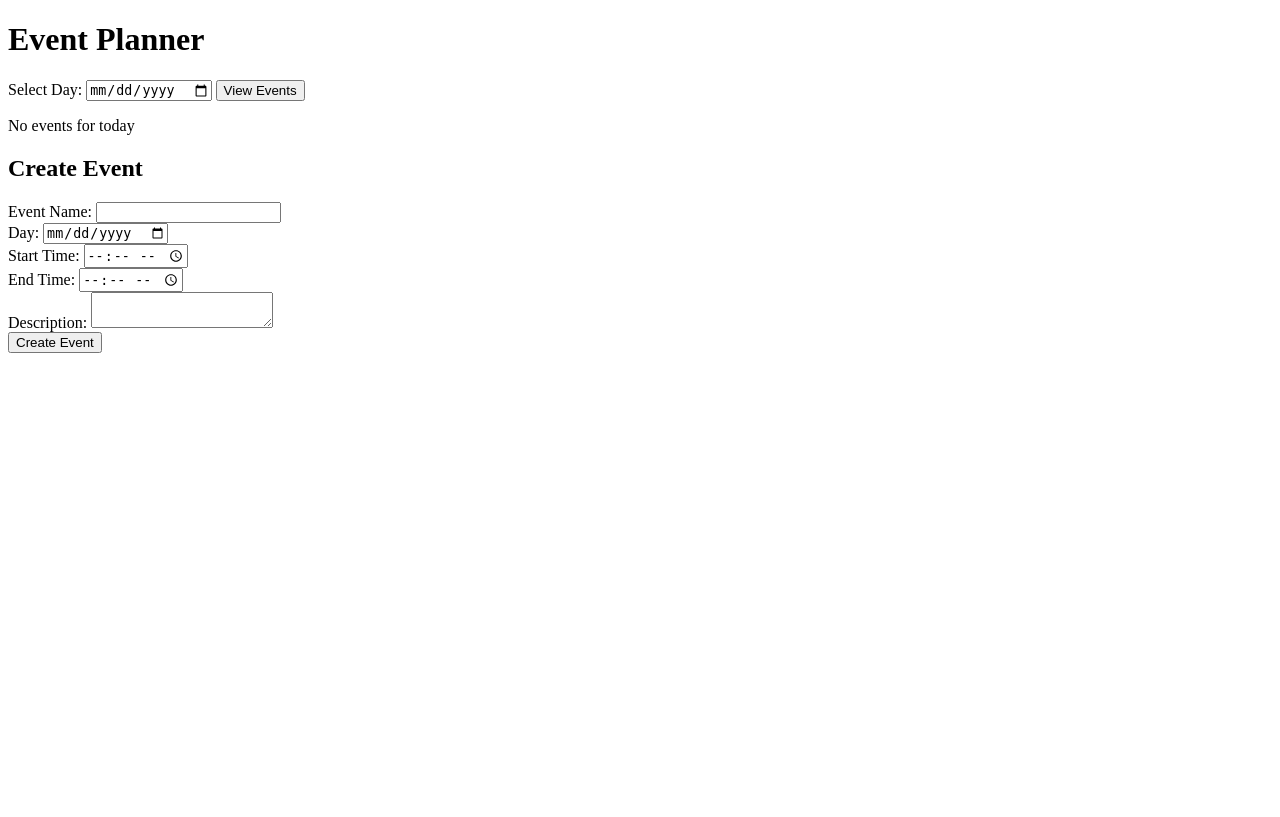
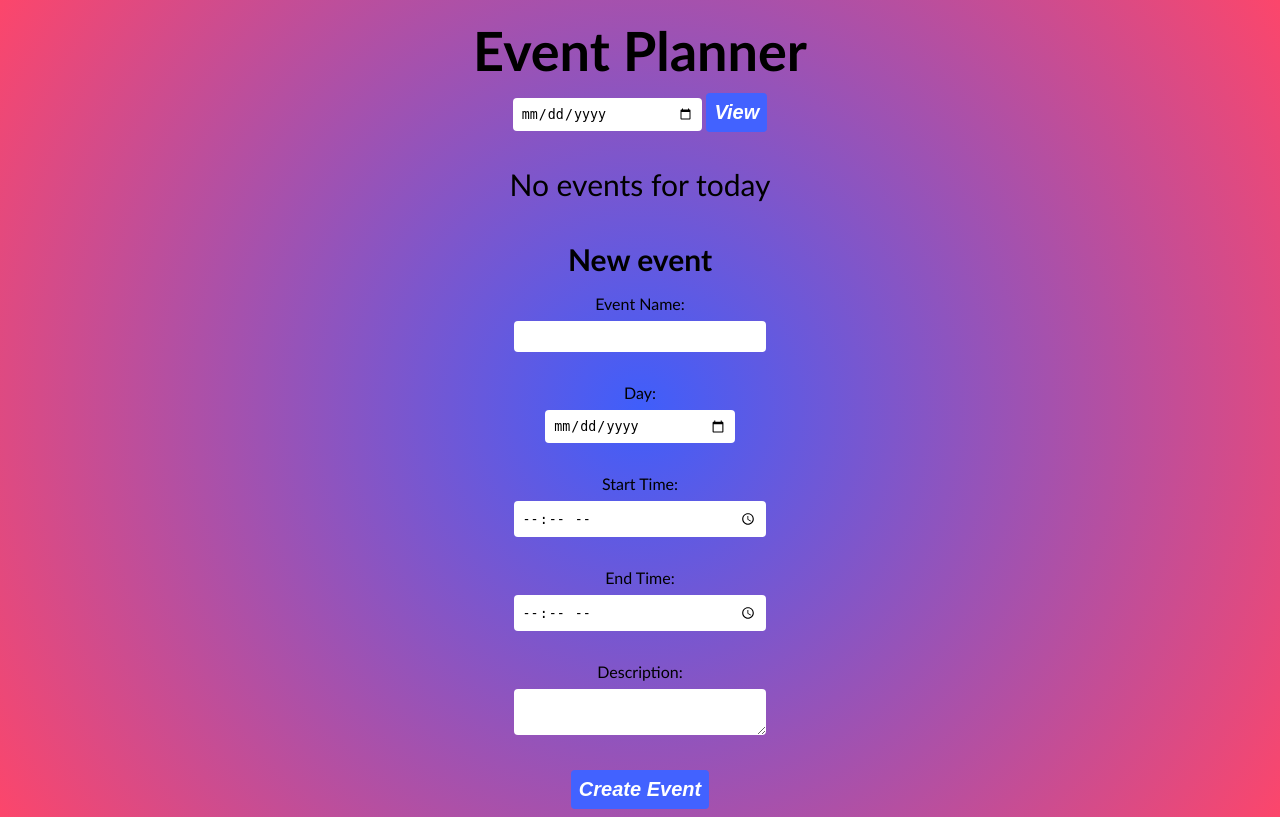
Before and after one commit to vvvvvvvvero/To-Do-Flask, a Flask app: template templates/index.html in a window 1280 px wide. Before the commit the page ends 353 px from the top, so only its background shows below. Run offline with Flask 3, Linux system fonts and the light colour scheme; the template is opened without the code that fills it, so the values that code supplies are empty.

Commit message:
the code

```diff
--- a/app.py
+++ b/app.py
@@ -1,21 +1,23 @@
-from flask import Flask, render_template, request, redirect
+from flask import Flask, render_template, request, redirect, session
 from calendar_functions import get_events, create_event, edit_event, delete_event, get_event_by_id
-from datetime import date
+from datetime import date, datetime
 
 app = Flask(__name__)
-
+app.secret_key = 'avo11NAILariok!2002eme71'
 
 @app.route('/', methods=['GET', 'POST'])
 def home():
     selected_day = request.args.get('selected_day')
     today = date.today().isoformat()
+    error_message = session.pop('error_message', None)
 
     if selected_day:
         events = get_events(selected_day)
     else:
         events = get_events(today)
         selected_day = today
-    return render_template('index.html', events=events, selected_day=selected_day, today=today)
+    return render_template('index.html', events=events, selected_day=selected_day,
+                           today=today, error_message=error_message)
 
 
 @app.route('/create', methods=['POST'])
@@ -25,8 +27,16 @@ def create():
     start_time = request.form['start_time']
     end_time = request.form['end_time']
     description = request.form['description']
-    create_event(event_name, day, start_time, end_time, description)
-    return redirect('/')
+    start_datetime = datetime.strptime(start_time, '%H:%M')
+    end_datetime = datetime.strptime(end_time, '%H:%M')
+
+    if start_datetime < end_datetime:
+        create_event(event_name, day, start_time, end_time, description)
+        return redirect('/')
+    else:
+        error_message = 'Start time must be earlier than end time.'
+        session['error_message'] = error_message
+        return redirect('/')
 
 
 @app.route('/edit/<event_id>', methods=['POST'])  # decorator
@@ -36,7 +46,15 @@ def edit(event_id):
     start_time = request.form['start_time']
     end_time = request.form['end_time']
     description = request.form['description']
-    edit_event(event_id, event_name, day, start_time, end_time, description)
+    start_datetime = datetime.strptime(start_time, '%H:%M')
+    end_datetime = datetime.strptime(end_time, '%H:%M')
+
+    if start_datetime < end_datetime:
+        edit_event(event_id, event_name, day, start_time, end_time, description)
+        return redirect('/')
+    else:
+        error_message = 'Start time must be earlier than end time.'
+        session['error_message'] = error_message
     return redirect('/')
 
 @app.route('/edit/<event_id>')
--- /dev/null
+++ b/static/styles.css
@@ -0,0 +1,140 @@
+body {
+    font-family: Futura, "Trebuchet MS", Arial, sans-serif;
+    line-height: 1.5;
+}
+
+body {
+    background: rgb(63, 94, 251);
+    background: radial-gradient(circle, rgba(63, 94, 251, 1) 0%, rgba(252, 70, 107, 1) 100%);
+}
+
+.container {
+    max-width: 1200px;
+    margin: 0 auto;
+    padding: 20px;
+}
+
+h1 {
+    color: black;
+    font-size: 54px;
+    font-weight: bold;
+    text-align: center;
+    margin-bottom: 2px;
+    margin-top: 10px;
+}
+
+h2 {
+    color: black;
+    font-size: 30px;
+    font-weight: bold;
+    text-align: center;
+    margin-bottom: 10px;
+    margin-top: 10px;
+}
+
+h3 {
+    color: black;
+    font-size: 30px;
+    font-weight: bold;
+    text-align: center;
+    margin-bottom: 10px;
+    margin-top: 10px;
+}
+
+/* Form Styles */
+
+form {
+    background-color: transparent;
+    align-content: center;
+    text-align: center;
+}
+
+label {
+    display: block;
+    margin-bottom: 5px;
+}
+
+input {
+    margin-bottom: 0;
+    margin-top: 0;
+}
+
+input[type="date"],
+textarea {
+    width: 15%;
+    padding: 8px;
+    border: 0 solid #ccc;
+    border-radius: 4px;
+    box-sizing: border-box;
+
+}
+
+input[type="text"],
+textarea {
+    width: 20%;
+    padding: 8px;
+    border: 0 solid #ccc;
+    border-radius: 4px;
+    box-sizing: border-box;
+}
+
+input[type="time"],
+textarea {
+    width: 20%;
+    padding: 8px;
+    border: 0 solid #ccc;
+    border-radius: 4px;
+    box-sizing: border-box;
+}
+
+input[type="submit"] {
+    background-color: rgb(66, 98, 255) ;
+    color: white;
+    padding: 8px;
+    border: 3px transparent;
+    border-radius: 4px;
+    cursor: pointer;
+    font-size: 20px;
+    font-weight: bold;
+    font-style: italic;
+}
+
+/* Table Styles */
+table {
+    width: 100%;
+    border: 5px solid white;
+    border-collapse: collapse;
+}
+
+th,
+td {
+    padding: 10px;
+    border: 1px solid #ccc;
+    text-align: center;
+    color: white;
+    border-bottom: 1px solid #ddd;
+}
+
+th {
+    font-size: 20px;
+}
+
+/* Link Styles */
+a {
+    color: white;
+    font-style: italic;
+    text-decoration: none;
+}
+
+a:hover {
+    text-decoration: underline;
+}
+
+p {
+    margin-top: 30px;
+    color: black;
+    font-size: 30px;
+    text-align: center;
+    background-color: transparent;
+    border-radius: 4px;
+}
--- a/templates/edit.html
+++ b/templates/edit.html
@@ -3,6 +3,7 @@
 <head>
     <meta charset="UTF-8">
     <title>Edit Event</title>
+    <link rel="stylesheet" href="/static/styles.css">
 </head>
 <body>
 <h1>Edit Event</h1>
@@ -15,7 +16,7 @@
 
     <label for="day">Day:</label>
     <label>
-        <input type="date" name="day" value="{{ event.day }}">
+        <input type="date" name="day" value="{{ selected_day }}">
     </label><br>
 
     <label for="start_time">Start Time:</label>
--- a/templates/index.html
+++ b/templates/index.html
@@ -1,15 +1,16 @@
 <!DOCTYPE html>
 <html lang="en">
 <head>
+    <meta charset="UTF-8">
     <title>Event Planner</title>
+    <link rel="stylesheet" href="/static/styles.css">
 </head>
 <body>
 <h1>Event Planner</h1>
 
 <form action="/" method="GET">
-    <label for="selected_day">Select Day:</label>
     <input type="date" id="selected_day" name="selected_day" value="{{ selected_day }}" required>
-    <input type="submit" value="View Events">
+    <input type="submit" value="View">
 </form>
 
 {% if events %}
@@ -35,6 +36,8 @@
                 <td>
                     <a href="/edit/{{ event.id }}">Edit</a>
                     <a href="/delete/{{ event.id }}">Delete</a>
+                </td>
+
             </tr>
         {% endfor %}
     </table>
@@ -46,8 +49,11 @@
     {% endif %}
 {% endif %}
 
+{% if error_message %}
+    <p class="error">{{ error_message }}</p>
+{% endif %}
 
-<h2>Create Event</h2>
+<h3>New event</h3>
 <form action="/create" method="POST">
     <label for="event_name">Event Name:</label>
     <label>
```
